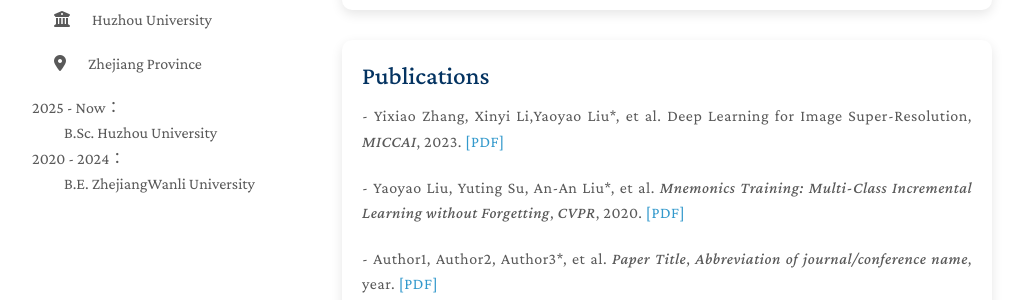
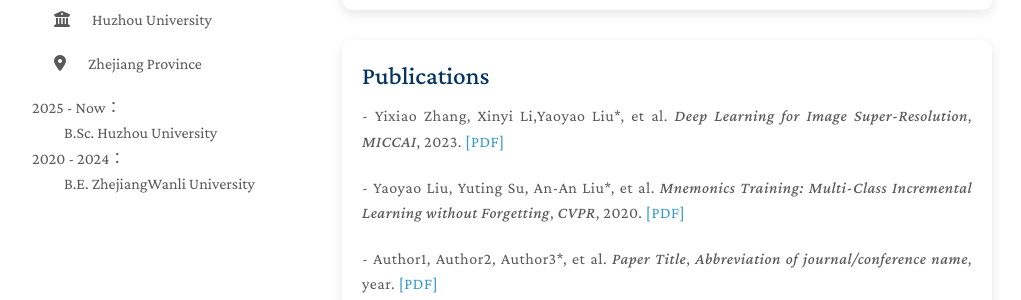
Before and after one commit to Yu-Xinda/Yu.github.io, a Jekyll site: the page built from index.md, in a window 1280 px wide and 970 px high. Shown: the part 273-573 px from the top of the window, without its empty margins (128-1149 px from the left). Built offline with Jekyll 4.4.1, drawn with Linux system fonts in a browser that asks for light colours; a style sheet for code colours, icons or effects is not loaded.

```diff
--- a/_includes/publications.md
+++ b/_includes/publications.md
@@ -5,8 +5,7 @@
 <div style="font-size: 16px; line-height: 1.6; letter-spacing: 0.5px; text-align: justify;">
   <p>
     - Yixiao Zhang, Xinyi Li,Yaoyao Liu*, et al.
-    Deep Learning for Image Super-Resolution,
-    <em>MICCAI</em>, 2023.
+    <em>Deep Learning for Image Super-Resolution</em>, <em>MICCAI</em>, 2023.
     <a href="./assets/files/curriculum_vitae.pdf" target="_blank">[PDF]</a>
   </p>
   <p>
```
